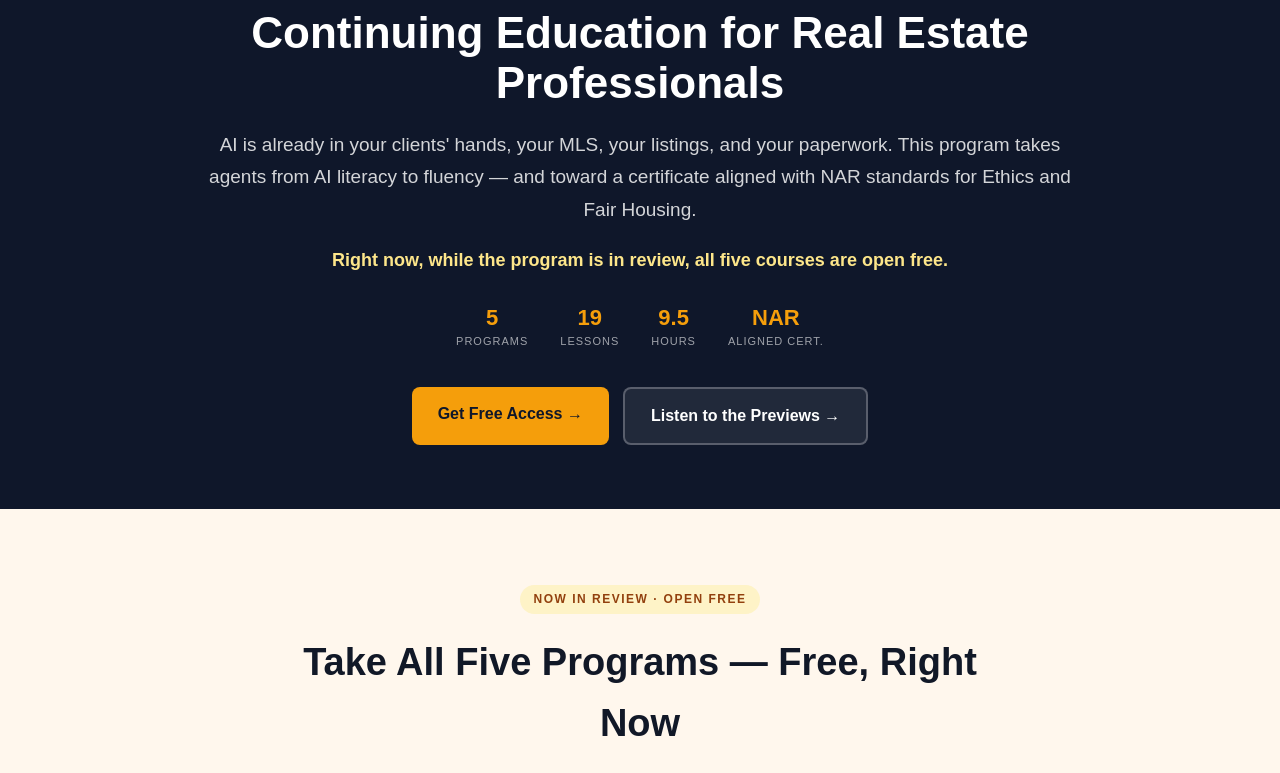
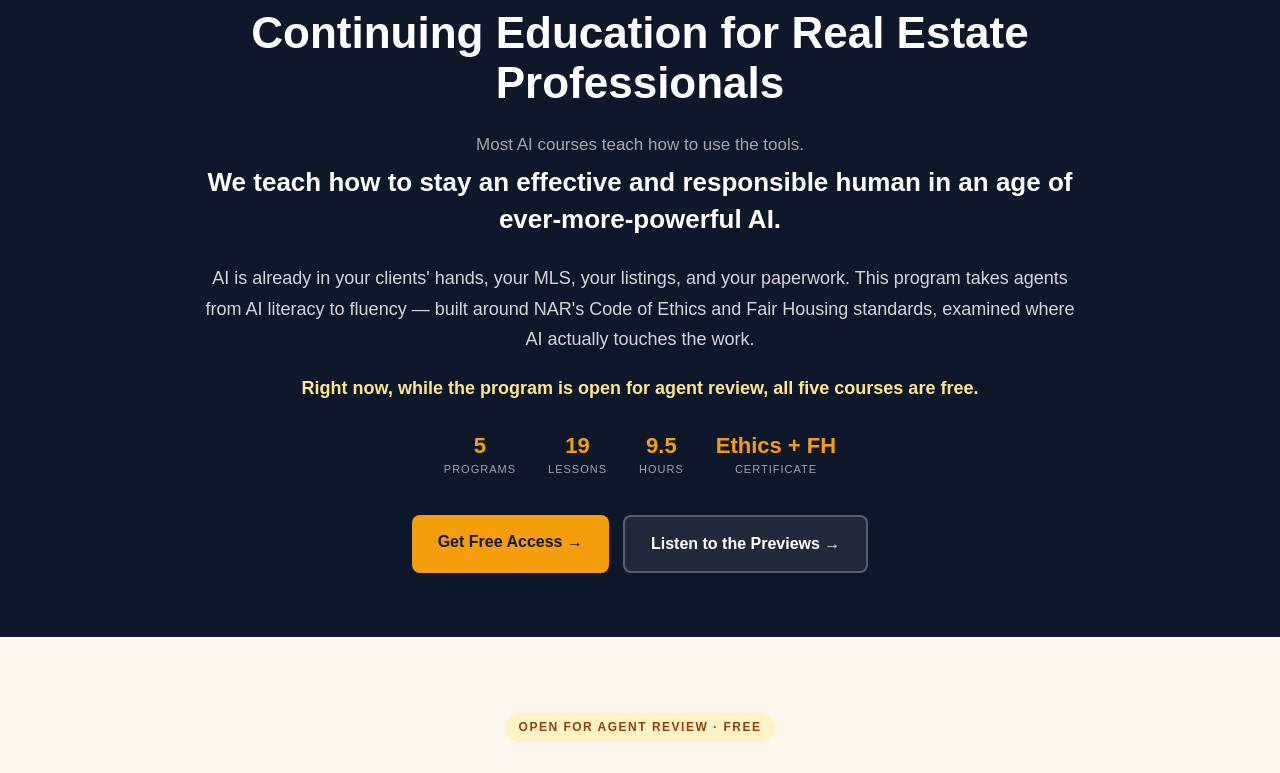
Before and after one commit to Suchocki88/UnderstandingAI.ai, a Next.js app: page /professionals in a window 1280 px wide. Shown: the part 760-1533 px from the top of the page. Built offline with nearby package versions, Linux system fonts and the light colour scheme.

Commit message:
Update page.tsx

```diff
--- a/app/professionals/page.tsx
+++ b/app/professionals/page.tsx
@@ -3,7 +3,7 @@ import Link from "next/link";
 export const metadata = {
   title: "AI in Real Estate | Professional Continuing Education — Conceptual Academy",
   description:
-    "AI continuing education for real estate professionals — five programs that take agents from AI literacy to fluency, with a certificate aligned to NAR standards for Ethics and Fair Housing.",
+    "AI continuing education for real estate professionals — five programs that take agents from AI literacy to fluency, built around NAR's Code of Ethics and Fair Housing standards.",
 };
 
 const REGISTER_URL = "https://conceptualacademy.com/user/register";
@@ -162,13 +162,22 @@ export default function Page() {
           <h1 style={{ fontSize: "clamp(30px, 5vw, 44px)", lineHeight: 1.15, margin: "16px 0 0" }}>
             Continuing Education for Real Estate Professionals
           </h1>
-          <p style={{ marginTop: 20, fontSize: 19, color: "rgba(255,255,255,0.82)", lineHeight: 1.7 }}>
+
+          {/* Differentiator — the lead thesis */}
+          <p style={{ marginTop: 22, fontSize: 17, color: "rgba(255,255,255,0.62)", lineHeight: 1.6, margin: "22px 0 0" }}>
+            Most AI courses teach how to use the tools.
+          </p>
+          <p style={{ marginTop: 6, fontSize: "clamp(20px, 3vw, 26px)", color: "white", lineHeight: 1.4, fontWeight: 700 }}>
+            We teach how to stay an effective and responsible human in an age of ever-more-powerful AI.
+          </p>
+
+          <p style={{ marginTop: 22, fontSize: 18, color: "rgba(255,255,255,0.82)", lineHeight: 1.7 }}>
             AI is already in your clients&apos; hands, your MLS, your listings, and your paperwork. This program
-            takes agents from AI literacy to fluency — and toward a certificate aligned with NAR standards for
-            Ethics and Fair Housing.
+            takes agents from AI literacy to fluency — built around NAR&apos;s Code of Ethics and Fair Housing
+            standards, examined where AI actually touches the work.
           </p>
           <p style={{ marginTop: 16, fontSize: 18, color: "#fde68a", lineHeight: 1.7, fontWeight: 600 }}>
-            Right now, while the program is in review, all five courses are open free.
+            Right now, while the program is open for agent review, all five courses are free.
           </p>
 
           <div style={{ display: "flex", justifyContent: "center", flexWrap: "wrap", gap: "12px 32px", margin: "32px 0 0" }}>
@@ -176,7 +185,7 @@ export default function Page() {
               ["5", "Programs"],
               ["19", "Lessons"],
               ["9.5", "Hours"],
-              ["NAR", "Aligned Cert."],
+              ["Ethics + FH", "Certificate"],
             ].map(([num, label]) => (
               <div key={label} style={{ textAlign: "center" }}>
                 <div style={{ fontSize: 22, fontWeight: 800, color: "#f59e0b", lineHeight: 1 }}>{num}</div>
@@ -213,15 +222,15 @@ export default function Page() {
         <div style={{ maxWidth: 1080, margin: "0 auto" }}>
           <div style={{ textAlign: "center", maxWidth: 760, margin: "0 auto 48px" }}>
             <p style={{ fontSize: 12, fontWeight: 700, textTransform: "uppercase", letterSpacing: 1.5, color: "#92400e", background: "#fef3c7", display: "inline-block", padding: "5px 14px", borderRadius: 100, margin: 0 }}>
-              Now in Review · Open Free
+              Open for Agent Review · Free
             </p>
             <h2 style={{ fontSize: "clamp(26px, 4vw, 38px)", margin: "18px 0 0", color: "#111827" }}>
               Take All Five Programs — Free, Right Now
             </h2>
             <p style={{ marginTop: 16, fontSize: 18, color: "#4b5563", lineHeight: 1.7 }}>
-              While <em>AI in Real Estate</em> is in review, we&apos;re opening the entire curriculum — all five
-              programs — at no cost. In return, we&apos;d love your honest feedback and suggestions as a working agent. No
-              commitment, no credit card.
+              While we&apos;re gathering feedback from working agents, we&apos;re opening the entire curriculum — all
+              five programs — at no cost. In return, we&apos;d love your honest reactions and suggestions from the
+              field. No commitment, no credit card.
             </p>
           </div>
 
@@ -343,9 +352,9 @@ export default function Page() {
             </p>
             <h2 style={{ fontSize: "clamp(26px, 4vw, 36px)", marginTop: 12 }}>Five Programs, Two Tracks</h2>
             <p style={{ marginTop: 16, fontSize: 18, color: "#6b7280", lineHeight: 1.7 }}>
-              Two certification programs build toward a certificate aligned with NAR&apos;s Ethics and Fair Housing
-              standards. Three enrichment programs deepen your fluency, your craft, and your judgment. Take one,
-              take all five.
+              Two certification programs build toward a certificate covering NAR&apos;s Ethics and Fair Housing
+              content. Three enrichment programs deepen your fluency, your craft, and your judgment — including two
+              on AI risks almost no other program teaches. Take one, take all five.
             </p>
           </div>
 
@@ -366,12 +375,17 @@ export default function Page() {
 
           {/* Enrichment track */}
           <div>
-            <div style={{ display: "flex", alignItems: "center", gap: 12, marginBottom: 20 }}>
+            <div style={{ display: "flex", alignItems: "center", gap: 12, marginBottom: 8, flexWrap: "wrap" }}>
               <span style={{ fontSize: 13, fontWeight: 800, textTransform: "uppercase", letterSpacing: 1.5, color: "#3730a3", background: "#e0e7ff", padding: "5px 14px", borderRadius: 100 }}>
                 Enrichment Programs
               </span>
               <span style={{ fontSize: 14, color: "#6b7280" }}>Go deeper on fluency, craft, and judgment</span>
             </div>
+            <p style={{ fontSize: 15, color: "#4b5563", lineHeight: 1.6, margin: "0 0 20px", maxWidth: 760 }}>
+              <strong style={{ color: "#3730a3" }}>The Quiet Failures</strong> and <strong style={{ color: "#3730a3" }}>Dark Patterns</strong> are
+              our rarest material — the AI risks that most courses never name, from failures you can&apos;t see to
+              systems designed to nudge you off course.
+            </p>
             <div style={{ display: "grid", gridTemplateColumns: "repeat(auto-fit, minmax(min(100%, 300px), 1fr))", gap: 24 }}>
               {enrichPrograms.map((p) => (
                 <ProgramCard key={p.n} p={p} accent="#6366f1" />
@@ -416,7 +430,7 @@ export default function Page() {
         </div>
       </section>
 
-      {/* NAR CERTIFICATE */}
+      {/* CERTIFICATE */}
       <section style={{ background: "#111827", color: "white", padding: "80px 24px" }}>
         <div style={{ maxWidth: 960, margin: "0 auto", textAlign: "center" }}>
           <p style={{ fontSize: 13, fontWeight: 700, textTransform: "uppercase", letterSpacing: 2, color: "#f59e0b", margin: 0 }}>
@@ -424,8 +438,8 @@ export default function Page() {
           </p>
           <h2 style={{ fontSize: "clamp(26px, 4vw, 36px)", marginTop: 12 }}>Ethics &amp; Fair Housing, Through the Lens of AI</h2>
           <p style={{ marginTop: 20, fontSize: 19, color: "rgba(255,255,255,0.82)", lineHeight: 1.7, maxWidth: 720, marginLeft: "auto", marginRight: "auto" }}>
-            Complete Programs 1 and 2 to earn a Conceptual Academy certificate aligned with NAR&apos;s standards for
-            Ethics and Fair Housing — the two areas every agent is accountable for, now examined where AI actually
+            Complete Programs 1 and 2 to earn a Conceptual Academy certificate built around NAR&apos;s Code of Ethics
+            and Fair Housing standards — the two areas every agent is accountable for, now examined where AI actually
             touches your work: in your listings, your disclosures, your valuations, and the data you hand off.
           </p>
 
@@ -436,9 +450,10 @@ export default function Page() {
           />
 
           <p style={{ marginTop: 24, fontSize: 13, color: "rgba(255,255,255,0.45)", lineHeight: 1.6, maxWidth: 640, marginLeft: "auto", marginRight: "auto" }}>
-            Certificate issued by Conceptual Academy. &ldquo;Aligned&rdquo; refers to NAR&apos;s published Code of
-            Ethics and Fair Housing standards; it does not imply NAR endorsement. Confirm continuing-education
-            credit requirements with your state or local board.
+            This is a certificate of completion issued by Conceptual Academy. Its content is built around NAR&apos;s
+            published Code of Ethics and Fair Housing standards; it is not issued or endorsed by NAR and does not by
+            itself satisfy any continuing-education or Code of Ethics requirement. Whether it counts toward a specific
+            requirement is determined by your state or local board or association — please confirm with them directly.
           </p>
         </div>
       </section>
@@ -460,12 +475,13 @@ export default function Page() {
                 must stay in your hands, and where does it quietly create risk? No technical background required.
               </p>
             </div>
-            <div style={{ background: "#f8fafc", border: "1px solid #e5e7eb", borderRadius: 16, padding: 28 }}>
+            <div style={{ background: "#f8fafc", border: "1px solid #e5e7eb", borderRadius: 16, padding: 28, borderLeft: "4px solid #f59e0b" }}>
               <h3 style={{ margin: "0 0 12px", fontSize: 20 }}>For managing brokers</h3>
               <p style={{ margin: 0, color: "#4b5563", lineHeight: 1.7 }}>
-                A consistent, ready-to-assign program for your whole office — so every agent works from the same
-                understanding of AI ethics, fair housing, and responsible use. A simple way to raise the floor across
-                your team.
+                When an agent trusts a hallucinated figure or lets AI steer a client toward a fair-housing problem,
+                the liability lands on the office. This is a consistent, ready-to-assign program that puts your whole
+                team on the same footing for AI ethics, fair housing, and responsible use — a straightforward way to
+                lower risk across the brokerage.
               </p>
             </div>
           </div>
@@ -491,12 +507,12 @@ export default function Page() {
               <p style={{ margin: 0, color: "#6b7280", fontSize: 15 }}>Five programs, in review with agents today.</p>
             </div>
             <div style={{ background: "white", border: "1px solid #e5e7eb", borderRadius: 16, padding: 28, borderTop: "4px solid #cbd5e1" }}>
-              <span style={{ fontSize: 12, fontWeight: 700, color: "#9ca3af", textTransform: "uppercase", letterSpacing: 1 }}>Targeted for September</span>
+              <span style={{ fontSize: 12, fontWeight: 700, color: "#9ca3af", textTransform: "uppercase", letterSpacing: 1 }}>Coming This Fall</span>
               <h3 style={{ margin: "8px 0 6px", fontSize: 20 }}>AI in Law Practices</h3>
               <p style={{ margin: 0, color: "#6b7280", fontSize: 15 }}>Ethics, confidentiality, and AI for legal professionals.</p>
             </div>
             <div style={{ background: "white", border: "1px solid #e5e7eb", borderRadius: 16, padding: 28, borderTop: "4px solid #cbd5e1" }}>
-              <span style={{ fontSize: 12, fontWeight: 700, color: "#9ca3af", textTransform: "uppercase", letterSpacing: 1 }}>Targeted for October</span>
+              <span style={{ fontSize: 12, fontWeight: 700, color: "#9ca3af", textTransform: "uppercase", letterSpacing: 1 }}>Coming This Fall</span>
               <h3 style={{ margin: "8px 0 6px", fontSize: 20 }}>AI for the Professional</h3>
               <p style={{ margin: 0, color: "#6b7280", fontSize: 15 }}>A broader curriculum for any working professional.</p>
             </div>
```
